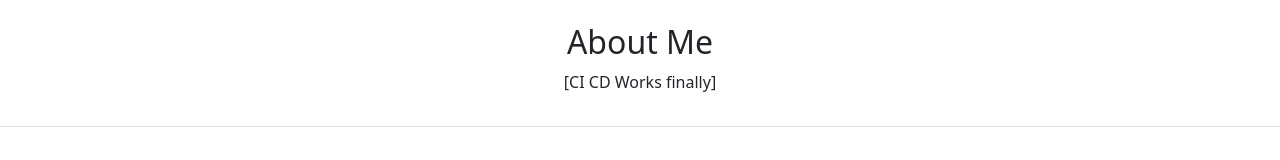
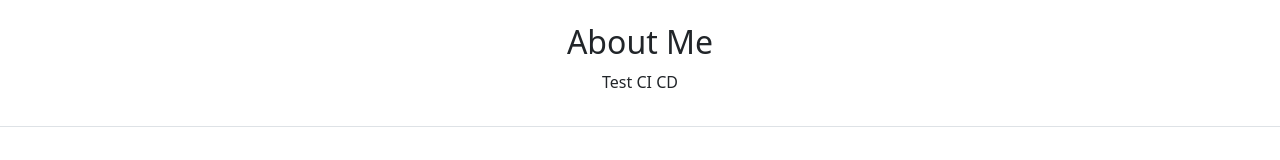
Before and after one commit to srikarch123/Portfolio-Website, an Angular app: page / in a window 1280 px wide. Shown: the part 567-727 px from the top of the page. Built offline with nearby package versions, Linux system fonts and the light colour scheme.

Commit message:
Testing CICD Checking about me

```diff
--- a/src/app/about/about.component.html
+++ b/src/app/about/about.component.html
@@ -1,4 +1,4 @@
 <div class="container text-center animate__animated animate__fadeIn" id="about">
   <h2>About Me</h2>
-  <p>[CI CD Works finally]</p>
+  <p>Test CI CD </p>
 </div>
```
